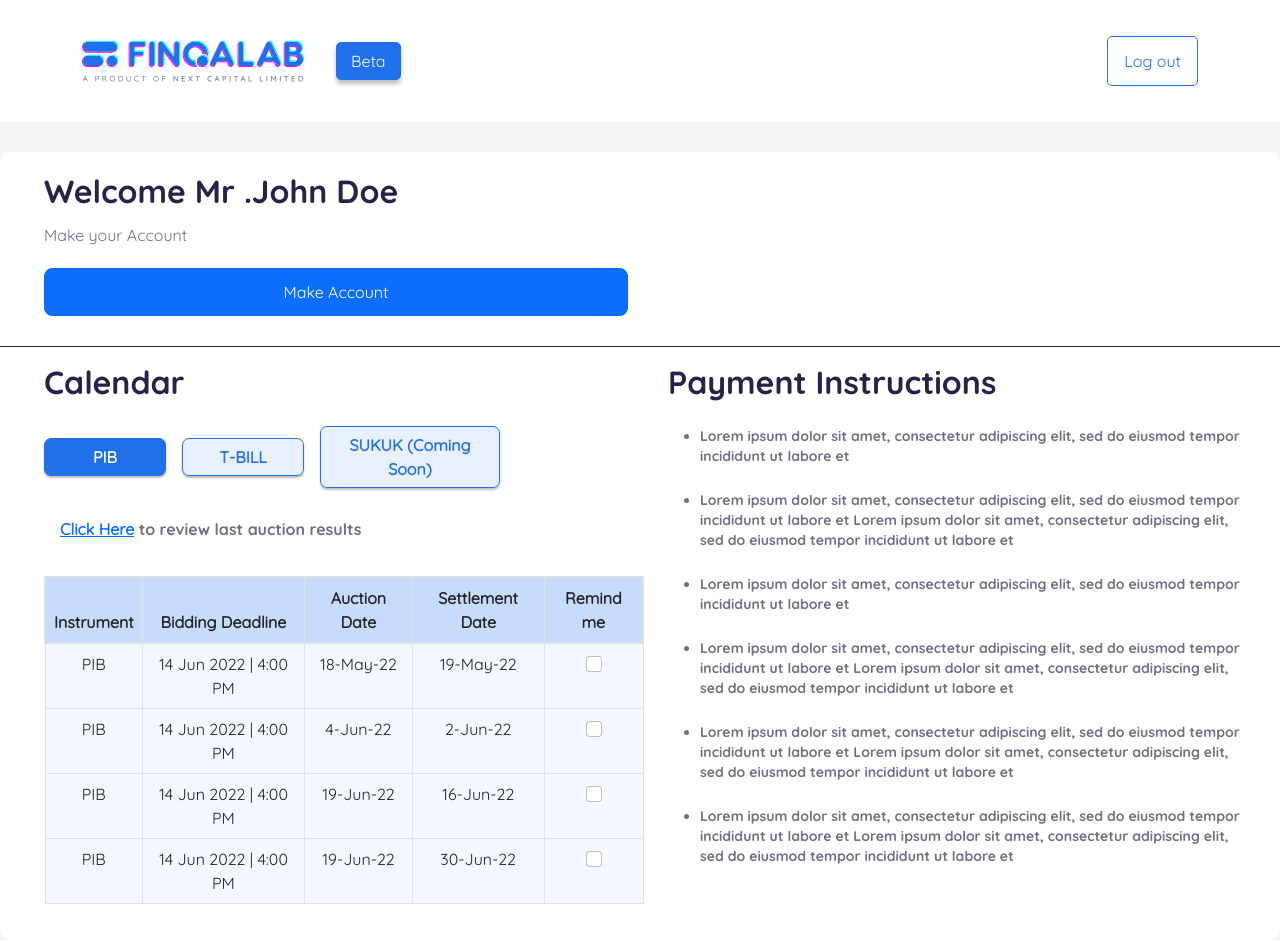
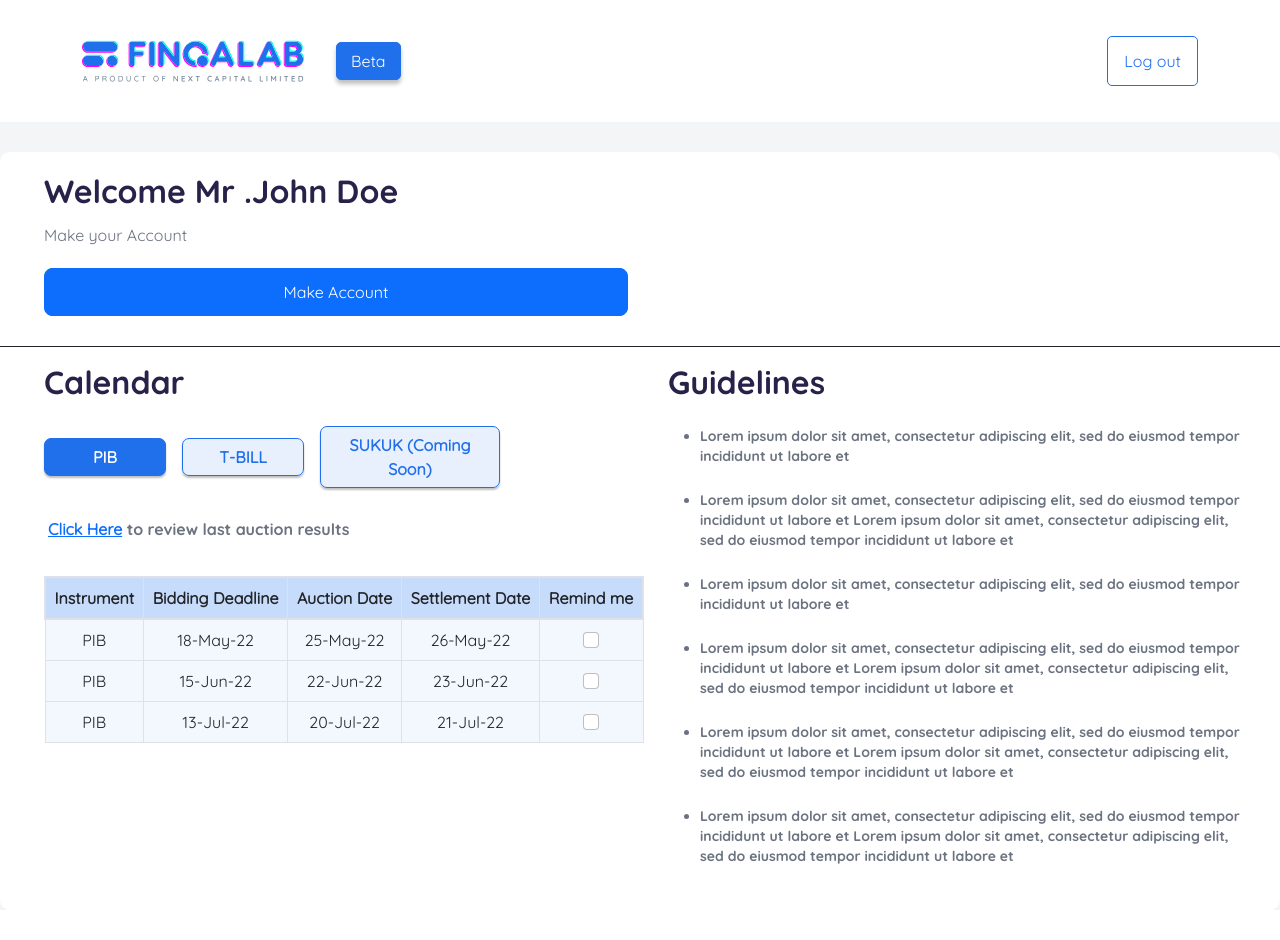
Before and after one commit to noor05869/ips, a React (Create React App) app: page /presubmission in a window 1280 px wide. After the commit the page ends 910 px from the top, so only its background shows below. Built offline with nearby package versions, Linux system fonts and the light colour scheme.

Commit message:
table content changed

```diff
--- a/src/Component/Routes/Account/Submission.js
+++ b/src/Component/Routes/Account/Submission.js
@@ -100,20 +100,20 @@ const Submission = () => {
     tBody: [
       {
         id: 1,
-        items: ["PIB", "14 Jun 2022 | 4:00 PM", "18-May-22", "19-May-22"],
+        items: ["PIB", "18-May-22", " 25-May-22", " 26-May-22"],
       },
       {
         id: 2,
-        items: ["PIB", "14 Jun 2022 | 4:00 PM", "4-Jun-22", "2-Jun-22"],
+        items: ["PIB", "15-Jun-22", "22-Jun-22", "23-Jun-22"],
       },
       {
         id: 3,
-        items: ["PIB", "14 Jun 2022 | 4:00 PM", "19-Jun-22", "16-Jun-22"],
+        items: ["PIB", "13-Jul-22", "20-Jul-22", " 21-Jul-22"],
       },
-      {
-        id: 4,
-        items: ["PIB", "14 Jun 2022 | 4:00 PM", "19-Jun-22", "30-Jun-22"],
-      },
+      // {
+      //   id: 4,
+      //   items: ["PIB", "14 Jun 2022 | 4:00 PM", "19-Jun-22", "30-Jun-22"],
+      // },
       // {
       //   id: 5,
       //   items: ["24 Jul 2022","23 Jul 2022","13-Jul-22", "10-Jul-22"],
@@ -170,35 +170,34 @@ const Submission = () => {
   const Tbill = {
     headings: [
       "Instrument",
-      "Bidding Deadline",
       "Auction Date",
       "Settlement Date",
     ],
     tBody: [
       {
         id: 1,
-        items: ["T-BILL", "14 Jun 2022 | 3:00 PM", "18-May-22", "19-May-22"],
+        items: ["T-BILL", "18-May-22", "19-May-22"],
       },
       {
         id: 2,
-        items: ["T-BILL", "14 Jun 2022 | 3:00 PM", "1-Jun-22", "2-Jun-22"],
+        items: ["T-BILL", "1-Jun-22", "2-Jun-22"],
       },
       {
         id: 3,
-        items: ["T-BILL", "14 Jun 2022 | 3:00 PM", "15-Jun-22", "16-Jun-22"],
+        items: ["T-BILL", "15-Jun-22", "16-Jun-22"],
       },
       {
         id: 4,
-        items: ["T-BILL", "14 Jun 2022 | 3:00 PM", "29-Jun-22", "30-Jun-22"],
+        items: ["T-BILL", "29-Jun-22", "30-Jun-22"],
       },
       {
         id: 5,
-        items: ["T-BILL", "14 Jun 2022 | 3:00 PM", "13-Jul-22", "14-Jul-22"],
+        items: ["T-BILL", "13-Jul-22", "14-Jul-22"],
       },
-      // {
-      //   id: 6,
-      //   items: ["27-Jul-22", "28-Jul-22"],
-      // },
+      {
+        id: 6,
+        items: ["T-BILL","27-Jul-22", "28-Jul-22"],
+      },
     ],
   };
   useEffect(() => {
@@ -264,7 +263,7 @@ const Submission = () => {
                   </button>
                 </div>
                 <div className=" tabs_div">
-                  <p className="ms-3 my-3 fw-600 acntp">
+                  <p className="ms-1 my-3 fw-600 acntp">
                     <a href="">Click Here</a> to review last auction
                     results
                   </p>
@@ -310,7 +309,7 @@ const Submission = () => {
                       {item.items?.map((data) => (
                         <td  key={item}>{data}</td>
                       ))}
-                      <td className="r">
+                      <td className="">
                         <input
                           class="form-check-input"
                           type="checkbox"
@@ -324,7 +323,7 @@ const Submission = () => {
               </table>
             </div>
             <div className="col-sm-6 col-md-6">
-              <h2 className="my-3">Payment Instructions</h2>
+              <h2 className="my-3">Guidelines</h2>
               <ul className="me-4">
                 <li className="calendar_li my-4 fw-600">
                   Lorem ipsum dolor sit amet, consectetur adipiscing elit, sed
```
